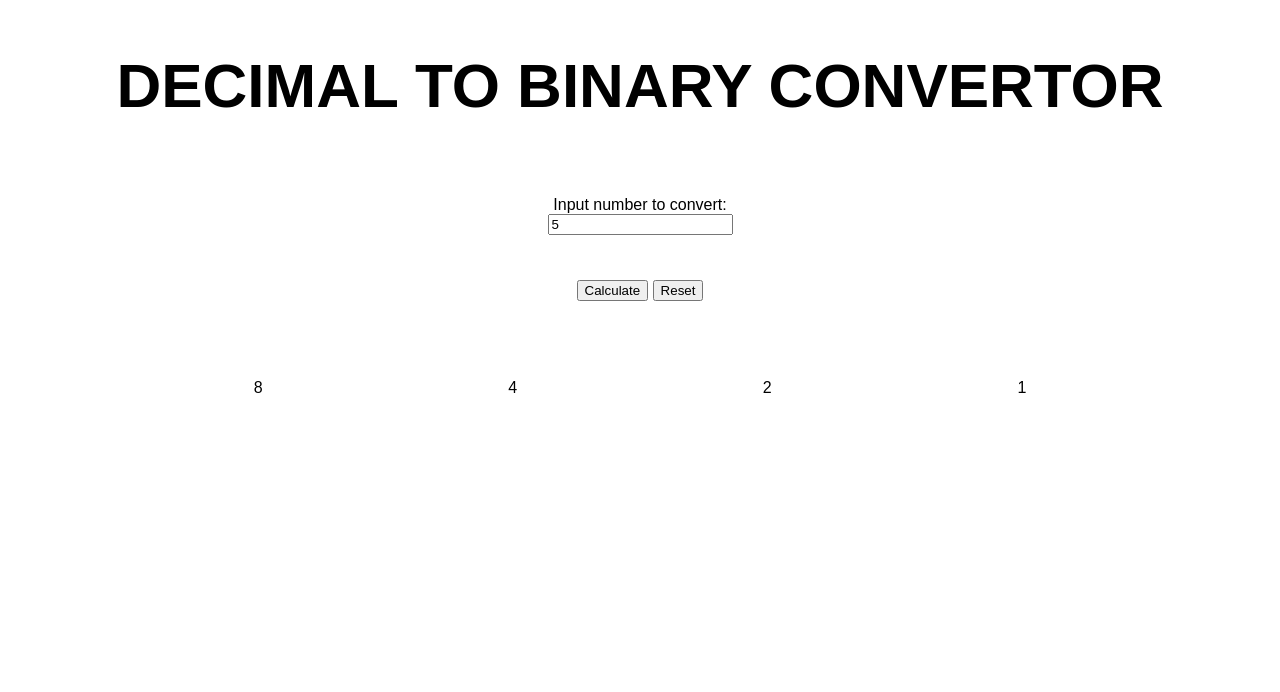
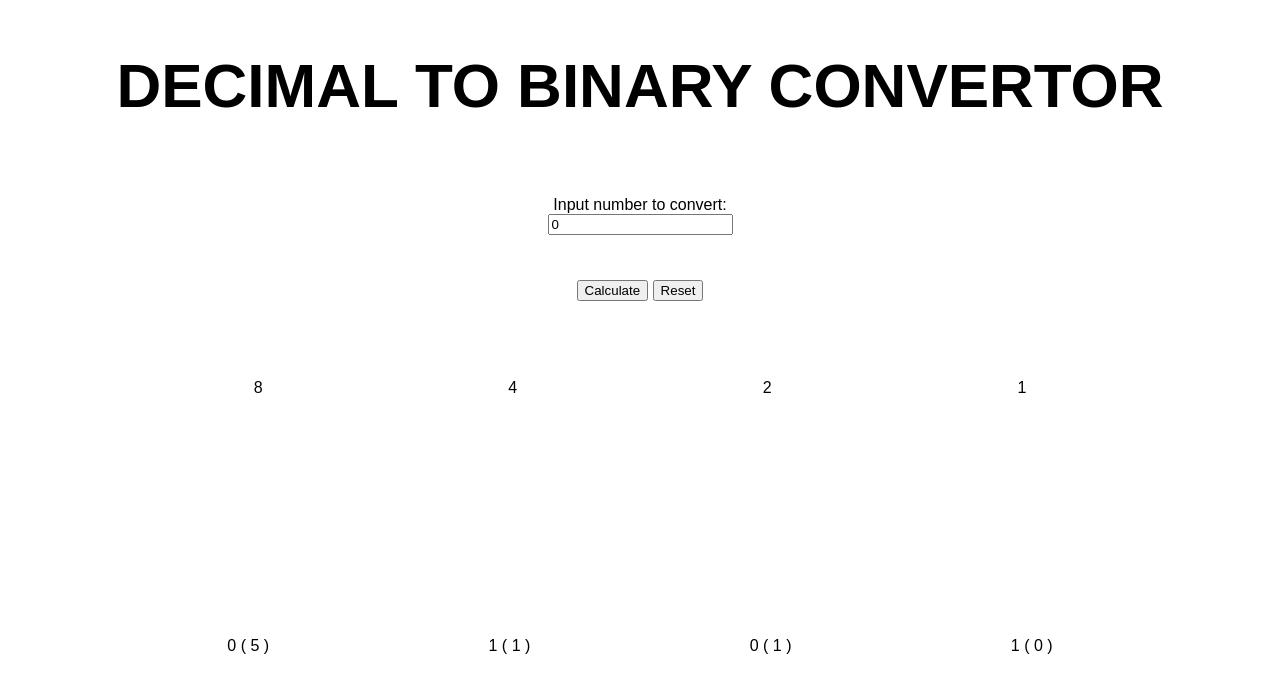
Before and after one commit to Dth21/DecimalToBinary, a plain HTML site: page index.html in a window 1280 px wide. Both pictures are taken after typing "5" into the empty fields and a click on the button "Calculate". Drawn offline with Linux system fonts and the light colour scheme.

Commit message:
Conversion and Explaination

```diff
--- a/script.js
+++ b/script.js
@@ -1,17 +1,18 @@
 var list = [1];
 var reversedList = [];
+var resultsArray = [];
+var differenceArray = [];
 
 let programRunTimes = 0;
 let programRunClass = 0;
+let secondaryArrayRunClass = 0;
+let secondaryArrayRunTimes = 0;
+let result = 0;
+let difference = 0;
 
 let multipliersDiv = document.getElementById("multipliers");
 let number = document.getElementById("userInput");
 let binaryCodeDiv = document.getElementById("binary-code");
-
-/*
-if there is not user input show then show error
-if there is user input, hide error and run program
-*/
 
 function calculate() {
   if (number.value === "") {
@@ -19,13 +20,18 @@ function calculate() {
     error.innerText = "Please input a number";
   } else {
     error.style.visibility = "hidden";
+
+    createArray();
+    createSecondArray();
+
     if (programRunTimes < 1) {
-      createArray();
       showArray();
+      showSecondArray();
       programRunTimes++;
+      secondaryArrayRunTimes++;
     } else {
-      createArray();
       replaceArray();
+      replaceSecondArray();
     }
   }
 }
@@ -39,19 +45,31 @@ function createArray() {
     double = double * 2;
     list.push(double);
   } while (double < number.value);
-  let lastNumberInList = list[list.length - 1];
 
   for (let q = list.length - 1; q > 0; q--) {
     reversedList.push(list[q]);
   }
   reversedList.push(1);
+}
 
-  /* for (let a = 0; a <= reversedList.length - 1; a++) {
-    console.log(a, reversedList[a]);
+function createSecondArray() {
+  resultsArray = [];
+  differenceArray = [];
+  for (let b = 0; b < reversedList.length; b++) {
+    if (reversedList[b] <= number.value) {
+      result = 1;
+    } else {
+      result = 0;
+    }
+    if (result === 1) {
+      difference = number.value - reversedList[b];
+      number.value = difference;
+    } else {
+      difference = number.value;
+    }
+    resultsArray.push(result);
+    differenceArray.push(difference);
   }
-
-    Just for testing purposes
-    */
 }
 
 function showArray() {
@@ -90,6 +108,46 @@ function replaceArray() {
   multipliersDiv.replaceChild(newProgramRunDiv, oldProgramRunDiv);
 }
 
+function showSecondArray() {
+  console.log(secondaryArrayRunTimes);
+  secondaryArrayRunClass = secondaryArrayRunTimes;
+  let secondaryArrayRunDiv = document.createElement("div");
+  secondaryArrayRunDiv.setAttribute("id", secondaryArrayRunClass);
+  secondaryArrayRunDiv.setAttribute(
+    "style",
+    "  width: 100%; display: flex; flex-direction: row; align-content: center; justify-content: space-evenly; align-items: center;"
+  );
+  for (let g = 0; g < resultsArray.length; g++) {
+    let resultsDiv = document.createElement("div");
+    resultsDiv.innerText = resultsArray[g] + " ( " + differenceArray[g] + " )";
+    resultsDiv.setAttribute("class", "binaryCode-" + g);
+    secondaryArrayRunDiv.appendChild(resultsDiv);
+  }
+  binaryCodeDiv.appendChild(secondaryArrayRunDiv);
+}
+
+function replaceSecondArray() {
+  let oldSecondaryArrayRunDiv = document.getElementById(secondaryArrayRunClass);
+  let newSecondaryArrayRunDiv = document.createElement("div");
+  let newSecondaryArrayRunClass = secondaryArrayRunClass + 1;
+  newSecondaryArrayRunDiv.setAttribute("id", newSecondaryArrayRunClass);
+  newSecondaryArrayRunDiv.setAttribute(
+    "style",
+    "  width: 100%; display: flex; flex-direction: row; align-content: center; justify-content: space-evenly; align-items: center;"
+  );
+
+  for (let p = 0; p < resultsArray.length; p++) {
+    let newSecondaryResultsDiv = document.createElement("div");
+    newSecondaryResultsDiv.innerText =
+      resultsArray[p] + " ( " + differenceArray[p] + " )";
+    newSecondaryResultsDiv.setAttribute("class", "binaryCode-" + p);
+    newSecondaryArrayRunDiv.appendChild(newSecondaryResultsDiv);
+  }
+
+  secondaryArrayRunClass++;
+  binaryCodeDiv.replaceChild(newSecondaryArrayRunDiv, oldSecondaryArrayRunDiv);
+}
+
 function resetPage() {
   window.location.reload();
 }
```
Also changed, not shown: index.html (+2 -0 lines).
